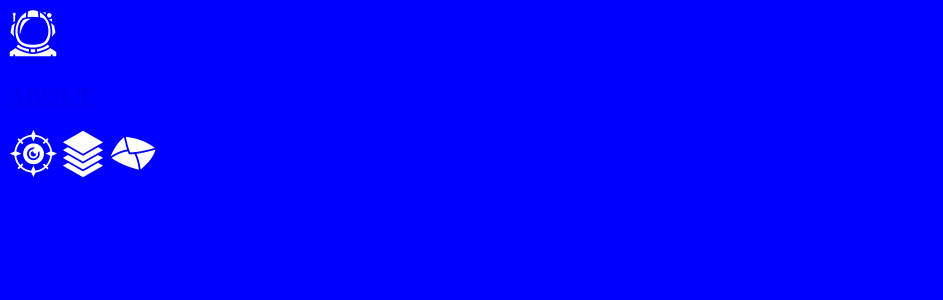
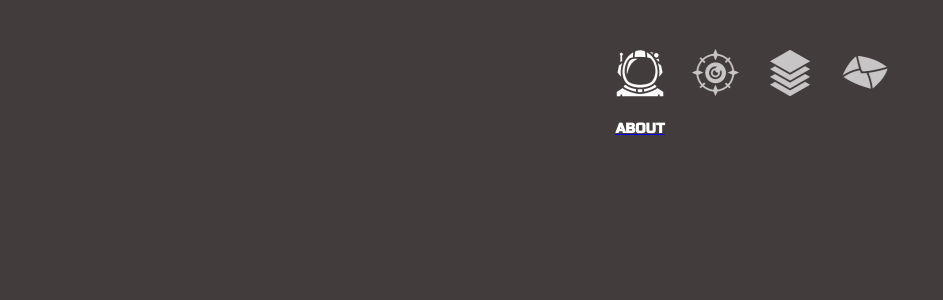
Before and after one commit to anhtu193/second_portfolio, a React (Create React App) app: page / in a window 1280 px wide. Shown: the top 300 px of the page, without its empty margins (0-943 px from the left). Built offline with nearby package versions, Linux system fonts and the light colour scheme.

Commit message:
add navbar styling

```diff
--- a/src/App.js
+++ b/src/App.js
@@ -1,4 +1,5 @@
 import Nav from "./components/Nav";
+import "./styles/app.css";
 
 function App() {
 	return (
--- a/src/Routes.js
+++ b/src/Routes.js
@@ -3,6 +3,8 @@ import About from "./page/About";
 import Contact from "./page/Contacts";
 import Projects from "./page/Projects";
 import Skills from "./page/Skills";
+import "./styles/app.css";
+
 const ProjectRoutes = () => {
 	const routes = [
 		{ path: "/", element: <About /> },
--- a/src/components/Nav.js
+++ b/src/components/Nav.js
@@ -4,6 +4,7 @@ import deadEye from "../assets/dead-eye.png";
 import envelope from "../assets/envelope.png";
 import stack from "../assets/stack.png";
 import "../styles/nav.css";
+
 function Nav() {
 	const location = useLocation();
 
--- /dev/null
+++ b/src/styles/app.css
@@ -0,0 +1,32 @@
+@import url("https://fonts.googleapis.com/css2?family=Russo+One&display=swap");
+
+body {
+	font-family: "Russo One", sans-serif;
+	color: white;
+	-webkit-tap-highlight-color: transparent;
+	background-color: #433c3c;
+}
+
+:root {
+	--purple: #540351;
+	--blue: #3627b1;
+	--cyan: #25afce;
+	--transparent: #00000000;
+	--radius-left: 3rem 0 0 3rem;
+	--radius-right: 0 3rem 3rem 0;
+}
+
+button:hover,
+.class-sub-container a:hover,
+.project-item:hover,
+.skill-item:hover,
+.item:not(.active):hover,
+.sub-container-2:not(.active-subheading):hover,
+.sub-container-3:not(.active-subheading):hover {
+	background-image: linear-gradient(
+		90deg,
+		#ffffff00,
+		#ffffff42 50%,
+		#ffffff00
+	);
+}
--- a/src/styles/nav.css
+++ b/src/styles/nav.css
@@ -1,3 +1,78 @@
-body {
-	background-color: blue;
+.nav {
+	position: fixed;
+	display: flex;
+	align-items: flex-start;
+	top: 3rem;
+	gap: 1.5625rem;
+	left: 50%;
 }
+
+.nav-about {
+	transform: translateX(-1.56rem);
+}
+
+.nav-skills {
+	transform: translateX(-6.25rem);
+}
+
+.nav-projects {
+	transform: translateX(-10.94rem);
+}
+
+.nav-contact {
+	transform: translateX(-15.62rem);
+}
+
+a {
+	width: 3.125rem;
+	display: flex;
+	flex-direction: column;
+	justify-content: center;
+	align-items: center;
+	gap: 0.625rem;
+}
+
+.page-title {
+	font-size: 0.875rem;
+	color: white;
+	cursor: default;
+}
+
+.nav-link {
+	opacity: 0.7;
+	transition: 500ms ease;
+}
+
+.nav-link:hover {
+	opacity: 1;
+}
+
+.nav-link.current {
+	opacity: 1;
+}
+
+@media (max-width: 1100px) {
+	.nav-about,
+	.nav-skills,
+	.nav-projects,
+	.nav-contact {
+		transform: translateX(0);
+	}
+
+	.nav {
+		top: calc(100vh - 8rem);
+		transform: translateX(-50%);
+	}
+
+	.nav-link {
+		width: 2rem;
+	}
+
+	.nav-link img {
+		width: 2rem;
+	}
+
+	.page-title {
+		display: none;
+	}
+}
```
